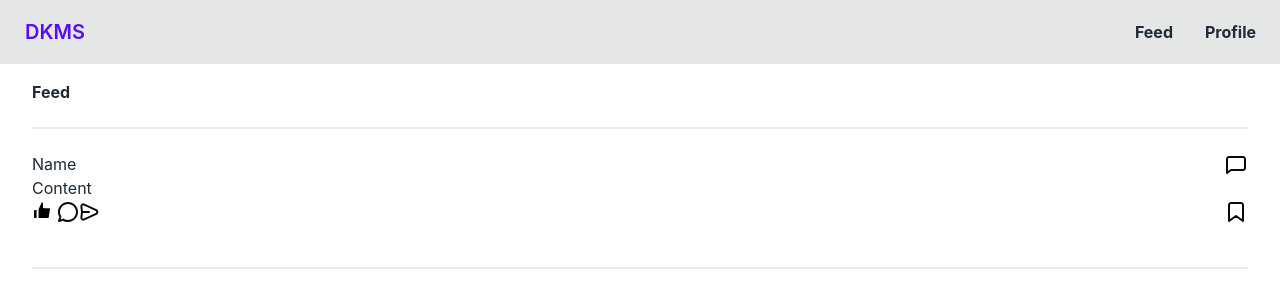
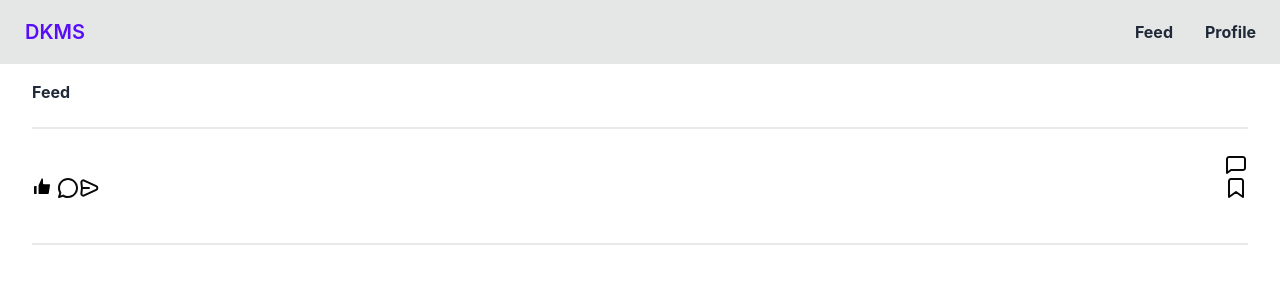
Before and after one commit to SCCapstone/DKMS, a Next.js app: page /feed in a window 1280 px wide. Shown: the top 308 px of the page. Built offline with nearby package versions, Linux system fonts and the light colour scheme.

Commit message:
Added props for feed item

```diff
--- a/app/feed/FeedItem.tsx
+++ b/app/feed/FeedItem.tsx
@@ -1,11 +1,11 @@
 import LikeButton from "./LikeButton";
 import "../globals.css";
 
-export const FeedItem = () => {
+export const FeedItem = ({ username, feedContent }: {username:string, feedContent:string}) => {
     return <div>
         <div className="h-fit">
             <div className="flex flex-row justify-between items-center">
-                <div>Name</div>
+                <div>{ username }</div>
                 <div>
                     <svg width="24" height="24" viewBox="0 0 24 24" fill="white" xmlns="http://www.w3.org/2000/svg">
                     <path d="M13 11.5C13 12.0523 12.5523 12.5 12 12.5C11.4477 12.5 11 12.0523 11 11.5C11 10.9477 11.4477 10.5 12 10.5C12.5523 10.5 13 10.9477 13 11.5Z" stroke="#090909"/>
@@ -15,7 +15,7 @@
                     </svg>
                 </div>
             </div>
-            <div>Content</div>
+            <div>{ feedContent }</div>
             <div className="flex flex-row justify-between items-center pt-30 pb-5 pl-15">
                 <div className="flex flex-row justify-start items-center">
                     <div>
--- a/app/feed/page.tsx
+++ b/app/feed/page.tsx
@@ -8,7 +8,7 @@
         <div>
             <h1 className="normal-case font-bold">Feed</h1>
             <div className="divider"></div>
-            <FeedItem />
+            <FeedItem username=" " feedContent=" " />
         </div>
     )
 };
```
